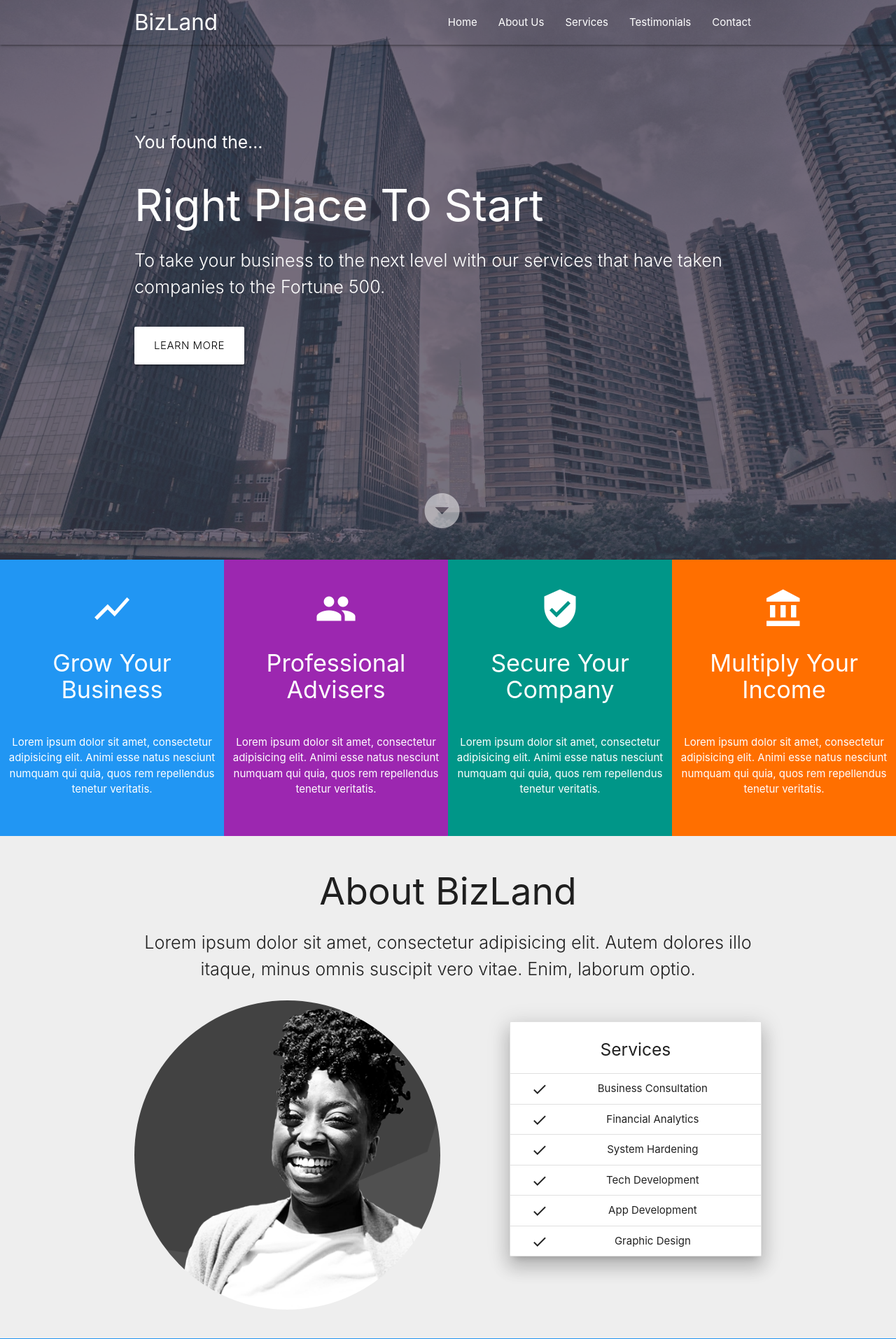
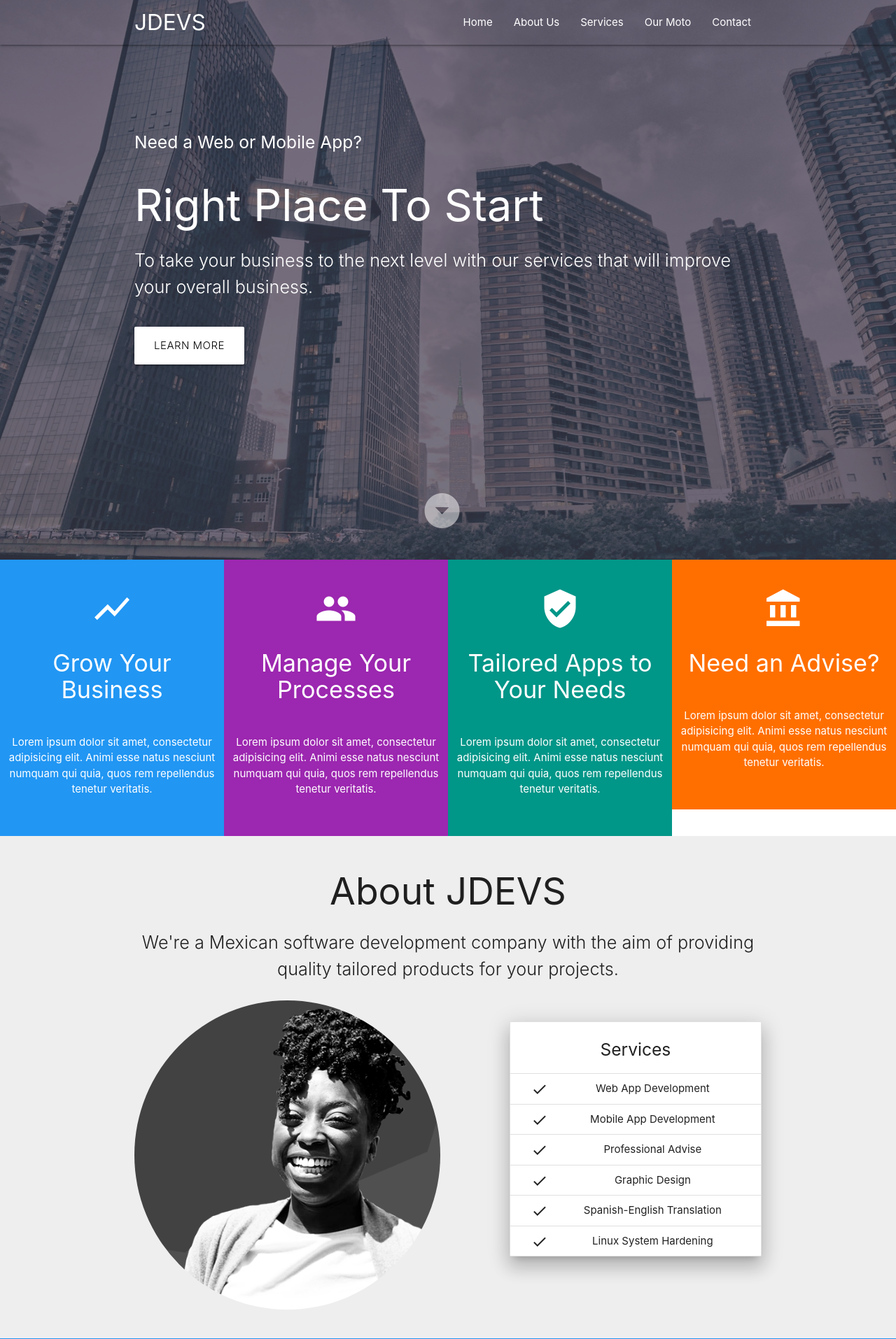
Before and after one commit to julesc00/bizland, a Django app: page / in a window 1280 px wide. Shown: the top 1914 px of the page at 70% size. Run offline with Django 3.2, Linux system fonts and the light colour scheme; some libraries are stand-ins or nearby versions.

Commit message:
Worked on section personalization

```diff
--- a/app/templates/app/about.html
+++ b/app/templates/app/about.html
@@ -3,10 +3,10 @@
 
     <section id="about" class="section section-about grey lighten-3 center scrollspy">
         <div class="container">
-            <h2>About BizLand</h2>
+            <h2>About JDEVS</h2>
             <p class="flow-text">
-                Lorem ipsum dolor sit amet, consectetur adipisicing elit. Autem dolores illo itaque, minus omnis
-                suscipit vero vitae. Enim, laborum optio.
+                We're a Mexican software development company with the aim of providing quality tailored products
+                for your projects.
             </p>
             <div class="row">
                 <div class="col s12 m6">
@@ -20,27 +20,27 @@
                         </li>
                         <li class="collection-item">
                             <i class="material-icons left">check</i>
-                            Business Consultation
+                            Web App Development
                         </li>
                         <li class="collection-item">
                             <i class="material-icons left">check</i>
-                            Financial Analytics
+                            Mobile App Development
                         </li>
                         <li class="collection-item">
                             <i class="material-icons left">check</i>
-                            System Hardening
-                        </li>
-                        <li class="collection-item">
-                            <i class="material-icons left">check</i>
-                            Tech Development
-                        </li>
-                        <li class="collection-item">
-                            <i class="material-icons left">check</i>
-                            App Development
+                            Professional Advise
                         </li>
                         <li class="collection-item">
                             <i class="material-icons left">check</i>
                             Graphic Design
+                        </li>
+                        <li class="collection-item">
+                            <i class="material-icons left">check</i>
+                            Spanish-English Translation
+                        </li>
+                        <li class="collection-item">
+                            <i class="material-icons left">check</i>
+                            Linux System Hardening
                         </li>
                     </ul>
                 </div>
--- a/app/templates/app/boxes.html
+++ b/app/templates/app/boxes.html
@@ -14,7 +14,7 @@
             </div>
             <div class="col s12 m6 l3 purple white-text box">
                 <i class="material-icons medium">people</i>
-                <h4>Professional Advisers</h4>
+                <h4>Manage Your Processes</h4>
                 <p>
                     Lorem ipsum dolor sit amet, consectetur adipisicing elit. Animi esse natus nesciunt numquam qui
                     quia, quos rem repellendus tenetur veritatis.
@@ -22,7 +22,7 @@
             </div>
             <div class="col s12 m6 l3 teal white-text box">
                 <i class="material-icons medium">verified_user</i>
-                <h4>Secure Your Company</h4>
+                <h4>Tailored Apps to Your Needs</h4>
                 <p>
                     Lorem ipsum dolor sit amet, consectetur adipisicing elit. Animi esse natus nesciunt numquam qui
                     quia, quos rem repellendus tenetur veritatis.
@@ -30,7 +30,7 @@
             </div>
             <div class="col s12 m6 l3 amber darken-4 white-text box">
                 <i class="material-icons medium">account_balance</i>
-                <h4>Multiply Your Income</h4>
+                <h4>Need an Advise?</h4>
                 <p>
                     Lorem ipsum dolor sit amet, consectetur adipisicing elit. Animi esse natus nesciunt numquam qui
                     quia, quos rem repellendus tenetur veritatis.
--- a/app/templates/app/footer.html
+++ b/app/templates/app/footer.html
@@ -6,8 +6,8 @@
             <div class="row">
               <div class="col l6 s12">
                 <h5>Location</h5>
-                <p>BizLand, INC</p>
-                <p>555 Somewhere Drive, Bell Gardens, CA</p>
+                <p>JDEVS.MX</p>
+                <p>Pantaleon Leal 194, Tepatitlán, Jalisco, MX</p>
               </div>
               <div class="col l4 offset-l2 s12">
                 <h5 class="white-text">Site Map</h5>
@@ -23,8 +23,8 @@
           </div>
           <div class="footer-copyright blue-grey darken-4">
             <div class="container">
-            BizLand Theme © 2020
-            <a class="grey-text text-lighten-4 right" href="#!">
+            JDEVS © 2020
+            <a class="grey-text text-lighten-4 right" href="#home">
                 <i class="material-icons left">keyboard_arrow_up</i>
                 Back To Top
             </a>
--- a/app/templates/app/navbar.html
+++ b/app/templates/app/navbar.html
@@ -8,7 +8,7 @@
             <nav class="transparent">
                 <div class="container">
                     <div class="nav-wrapper">
-                        <a href="{% url 'app:index' %}" class="brand-logo">BizLand</a>
+                        <a href="{% url 'app:index' %}" class="brand-logo">JDEVS</a>
                         <a href="#" data-target="slide-out" data-activates="mobile-demo" class="button-collapse sidenav-trigger">
                             <i class="material-icons">menu</i>
                         </a>
@@ -16,7 +16,7 @@
                             <li><a href="#home">Home</a></li>
                             <li><a href="#about">About Us</a></li>
                             <li><a href="#services">Services</a></li>
-                            <li><a href="#testimonials">Testimonials</a></li>
+                            <li><a href="#testimonials">Our Moto</a></li>
                             <li><a href="#contact">Contact</a></li>
                         </ul>
                     </div>
@@ -30,7 +30,7 @@
             <li><a href="#home">Home</a></li>
             <li><a href="#about">About</a></li>
             <li><a href="#services">Services</a></li>
-            <li><a href="#testimonials">Testimonials</a></li>
+            <li><a href="#testimonials">Our Moto</a></li>
             <li><a href="#contact">Contact</a></li>
             <li>
                 <div class="divider"></div>
@@ -42,11 +42,11 @@
         <div class="showcase container">
             <div class="row">
                 <div class="col s12 main-text">
-                    <h5>You found the...</h5>
+                    <h5>Need a Web or Mobile App?</h5>
                     <h1>Right Place To Start</h1>
                     <p class="flow-text">
-                        To take your business to the next level with our services that have
-                        taken companies to the Fortune 500.
+                        To take your business to the next level with our services that will improve
+                        your overall business.
                         <br><br>
                         <a href="#about" class="btn btn-large waves-effect white black-text">
                             Learn More
--- a/app/templates/app/testimonials.html
+++ b/app/templates/app/testimonials.html
@@ -3,7 +3,7 @@
 
     <section id="testimonials" class="section section-testimonials blue white-text center scrollspy">
     <div class="container">
-        <h2>What Our Clients Say</h2>
+        <h2>Our Moto</h2>
         <div class="row">
             <div class="col s12 m4">
                 <div class="card grey lighten-3 black-text z-depth-4">
```
